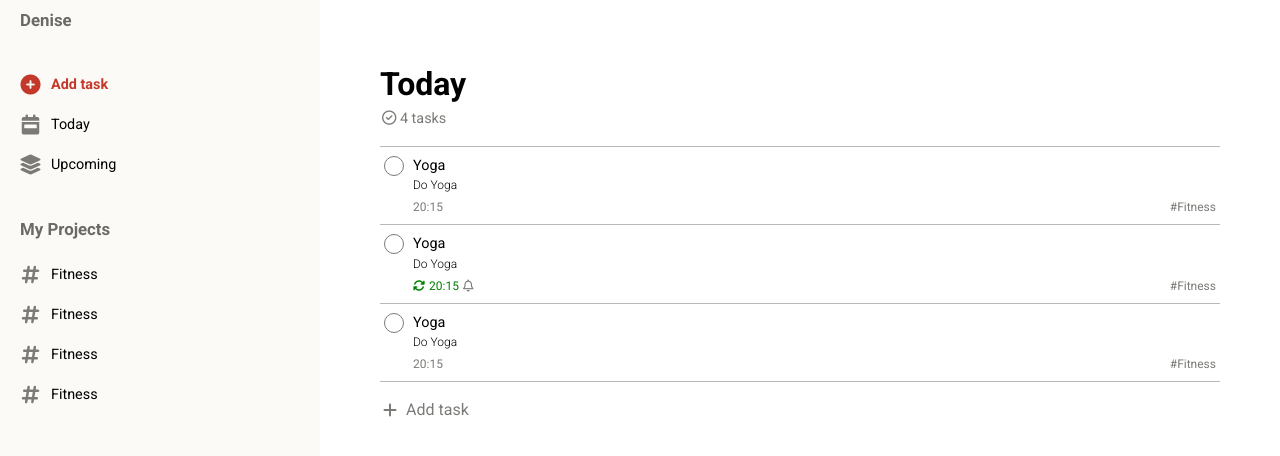
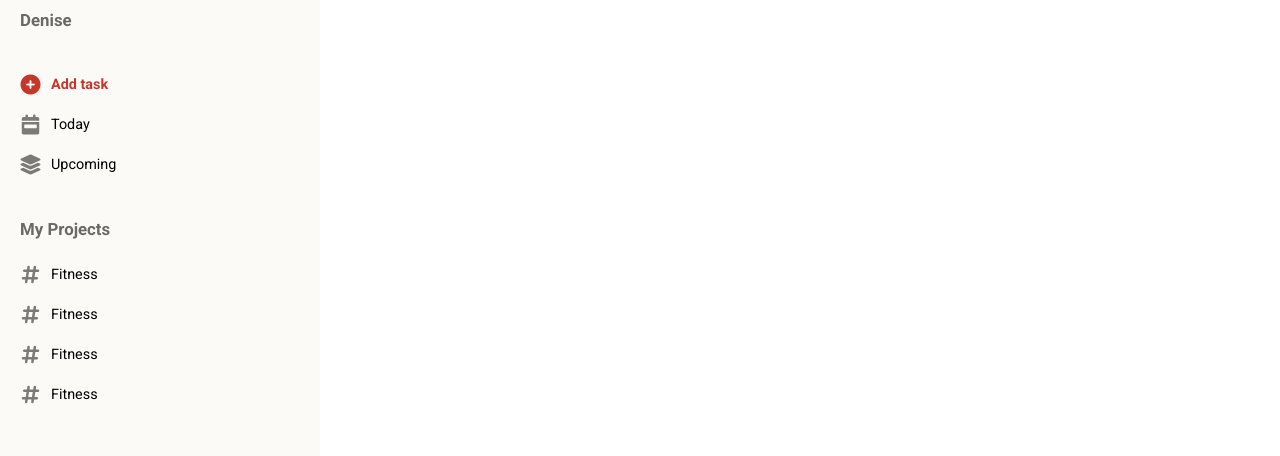
Before and after one commit to StrigZ/todo-list, a website built with webpack: page src/template.html in a window 1280 px wide. Built offline with nearby package versions, Linux system fonts and the light colour scheme.

Commit message:
Remove placeholder markup

```diff
--- a/src/template.html
+++ b/src/template.html
@@ -57,68 +57,7 @@
         </ul>
       </div>
     </aside>
-    <main>
-      <header>
-        <h1>Today</h1>
-        <p><i class="fa-regular fa-circle-check"></i> 4 tasks</p>
-      </header>
-      <ul class="task-list" id="task-list">
-        <li>
-          <div>
-            <button><i class="fa-solid fa-check fa-fw"></i></button>
-          </div>
-          <article>
-            <h4>Yoga</h4>
-            <p>Do Yoga</p>
-          </article>
-          <div>
-            <!-- due time -->
-            <p>20:15</p>
-            <!-- parent project -->
-            <button>#Fitness</button>
-          </div>
-        </li>
-        <li>
-          <div>
-            <button><i class="fa-solid fa-check fa-fw"></i></button>
-          </div>
-          <article>
-            <h4>Yoga</h4>
-            <p>Do Yoga</p>
-          </article>
-          <div>
-            <!-- due time -->
-            <div>
-              <i class="fa-solid fa-arrows-rotate"></i>
-              <p>20:15</p>
-              <i class="fa-regular fa-bell"></i>
-            </div>
-            <!-- parent project -->
-            <button>#Fitness</button>
-          </div>
-        </li>
-        <li>
-          <div>
-            <button><i class="fa-solid fa-check fa-fw"></i></button>
-          </div>
-          <article>
-            <h4>Yoga</h4>
-            <p>Do Yoga</p>
-          </article>
-          <div>
-            <!-- due time -->
-            <p>20:15</p>
-            <!-- parent project -->
-            <button>#Fitness</button>
-          </div>
-        </li>
-      </ul>
-      <button type="button" id="add-task" class="add-task">
-        <i class="fa-solid fa-circle-plus fa-fw"></i>
-        <i class="fa-solid fa-plus fa-fw"></i>
-        Add task
-      </button>
-    </main>
+    <main></main>
     <script
       src="https://kit.fontawesome.com/2eb2f3bad1.js"
       crossorigin="anonymous"
```
